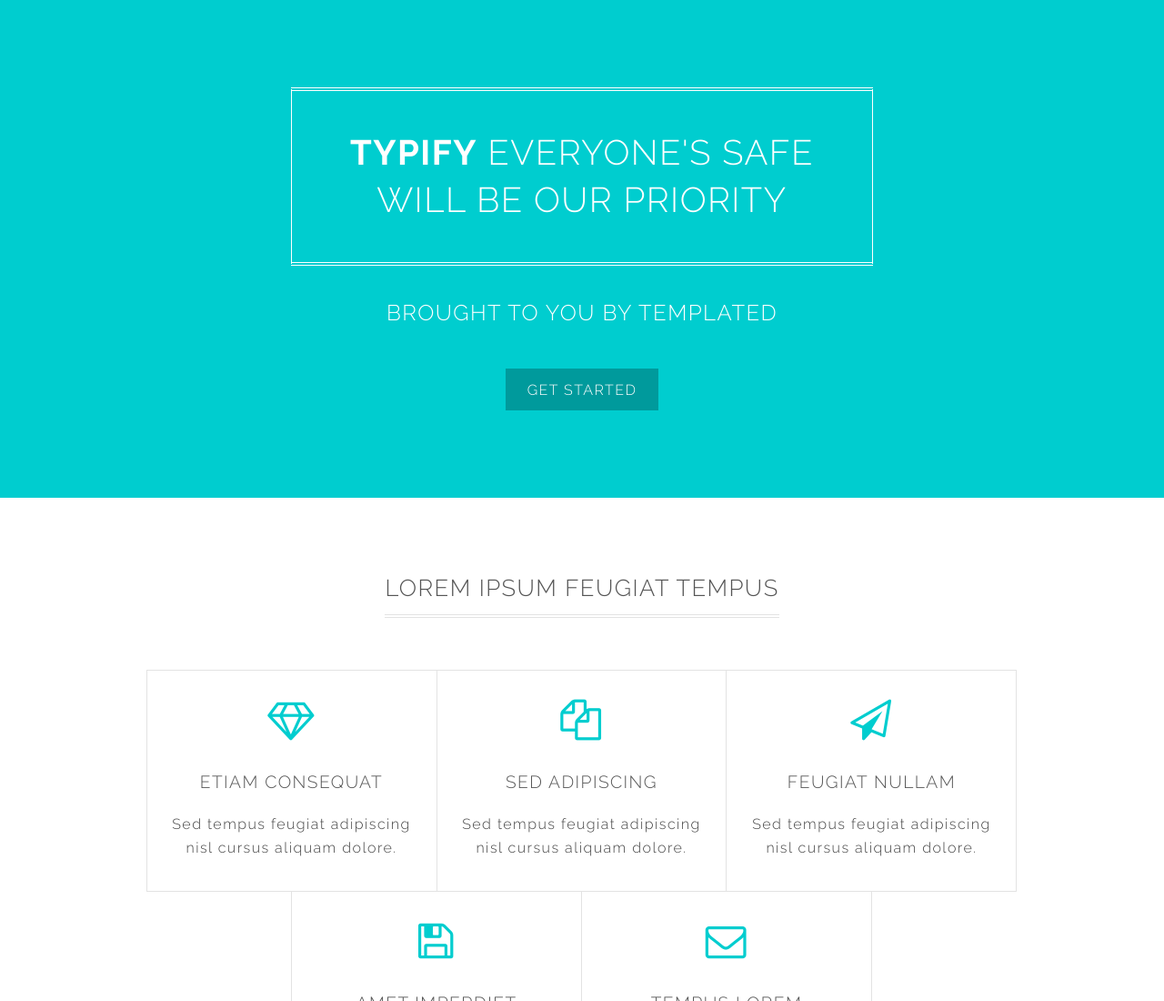
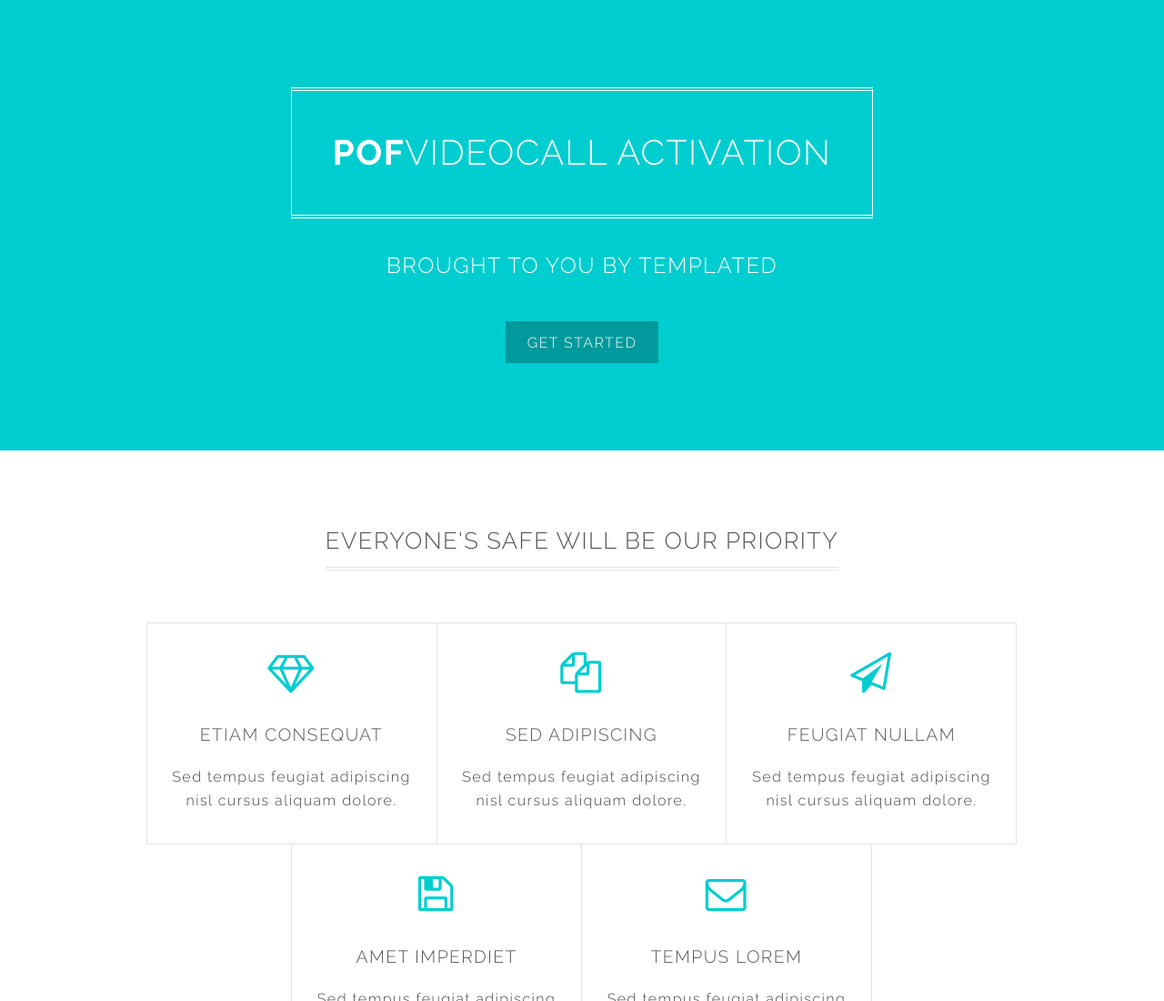
Before and after one commit to ladykate15d/POFVIDEOCALL, a plain HTML site: page index.html in a window 1280 px wide. Shown: the top 1100 px of the page at 91% size. Drawn offline with Linux system fonts and the light colour scheme.

Commit message:
Update index.html

```diff
--- a/index.html
+++ b/index.html
@@ -17,7 +17,7 @@
 
 		<!-- Banner -->
 			<section id="banner">
-				<h2><strong>Typify</strong> EVERYONE'S SAFE WILL BE OUR PRIORITY</h2>
+				<h2><strong>POF</strong>VIDEOCALL ACTIVATION</h2>
 				<p>Brought to you by Templated</p>
 				<ul class="actions">
 					<li><a href="#" class="button special">Get started</a></li>
@@ -28,7 +28,7 @@
 			<section id="one" class="wrapper special">
 				<div class="inner">
 					<header class="major">
-						<h2>Lorem ipsum feugiat tempus</h2>
+						<h2>EVERYONE'S SAFE WILL BE OUR PRIORITY</h2>
 					</header>
 					<div class="features">
 						<div class="feature">
```
